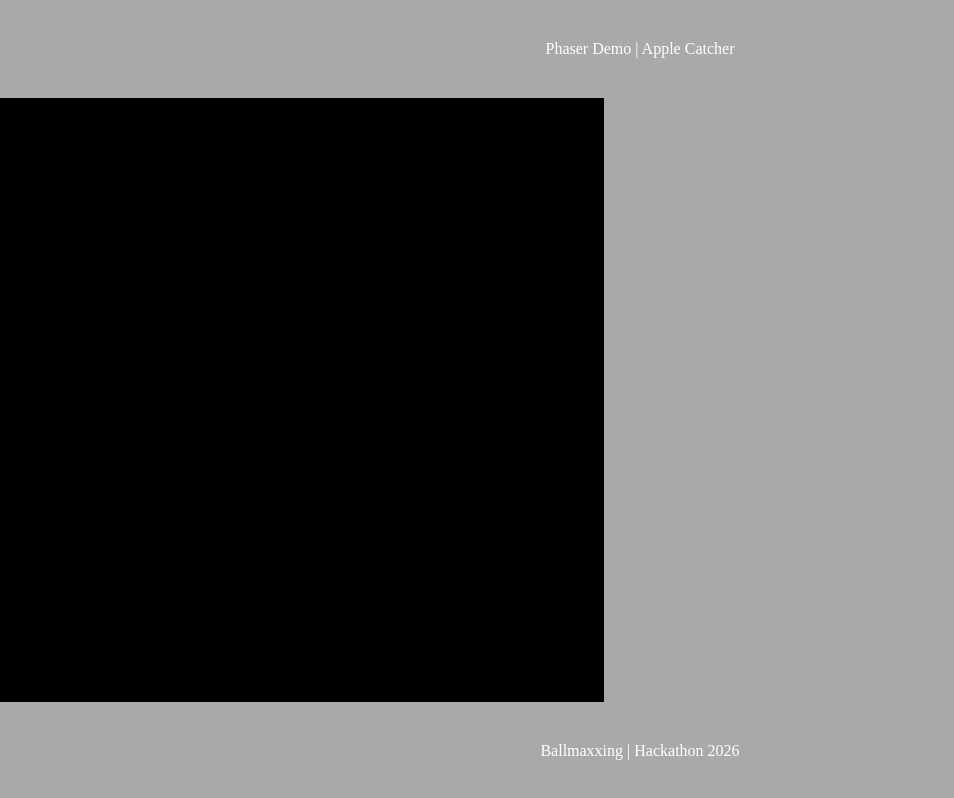
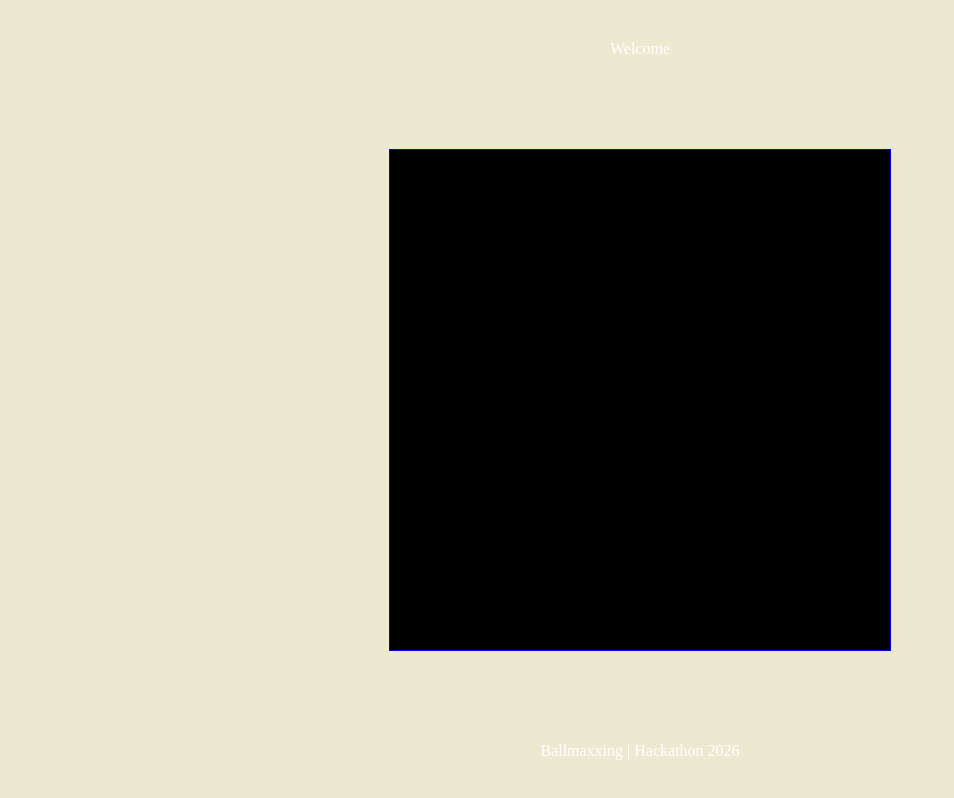
Before and after one commit to im25b-caib/Big-Leagues-Repo, a website built with Vite: page src/index.html in a window 1280 px wide. Shown: the whole page, without its empty margins (0-954 px from the left). Built offline with nearby package versions, Linux system fonts and the light colour scheme.

Commit message:
base Phaser

```diff
--- a/src/index.html
+++ b/src/index.html
@@ -5,12 +5,11 @@
     <meta name="viewport" content="width=device-width, initial-scale=1.0">
     <link type="text/css" rel="stylesheet" href="style.css">
     <!-- <script src="https://cdn.jsdelivr.net/npm/phaser/dist/phaser.min.js"></script> -->
-    <script type="module" src="main.js"></script>
     <title>Ballmaxxing</title>
   </head>
   <body>
   <header>
-    <p>Phaser Demo | Apple Catcher</p>
+    <p>Welcome</p>
   </header>
   <main>
     <canvas id="gameCanvas"></canvas>
@@ -18,6 +17,6 @@
   <footer>
     <p>Ballmaxxing | Hackathon 2026</p>
   </footer>
-  <script type="module" src="/main.js"></script>
+  <script type="module" src="main.js"></script>
   </body>
 </html>
--- a/src/main.js
+++ b/src/main.js
@@ -1,4 +1,4 @@
-import Phaser from 'phaser';
+import * as Phaser from "https://cdn.jsdelivr.net/npm/phaser@3.80.1/dist/phaser.esm.js";
 
 
 const sizes = {
@@ -24,6 +24,9 @@ class GameScene extends Phaser.Scene {
 
 }
 
+window.onload = () => {
+    console.log("page is fully loaded");
+};
 const config = {
     type: Phaser.WEBGL,
     width: sizes.width,
--- a/src/style.css
+++ b/src/style.css
@@ -1,5 +1,5 @@
 :root {
-  --dark:#181818;
+  --dark:#EDE8D0;
   --light:#whitesmoke;
 }
 
@@ -14,7 +14,7 @@ html, body{
 }
 
 body{
-  background-color: darkgray;
+  background-color: var(--dark);
   color: white;
   display: flex;
   flex-direction: column;
@@ -33,7 +33,7 @@ main{
   display: flex;
 }
 
-#gameContainer{
+#gameCanvas{
   border:1px solid blue;
   position: absolute;
   top: 50%;
```
